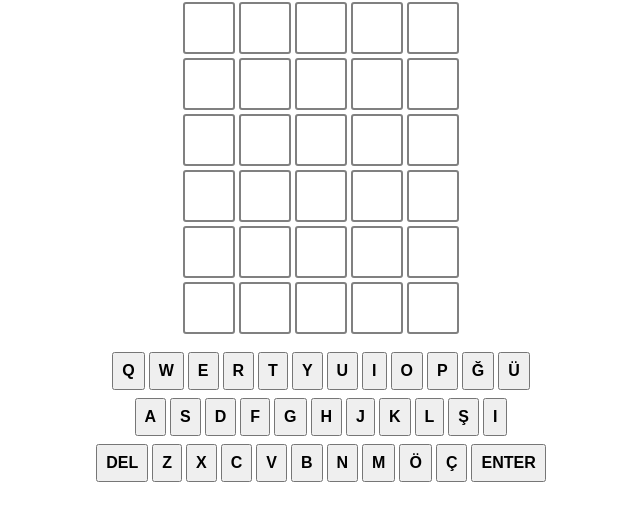
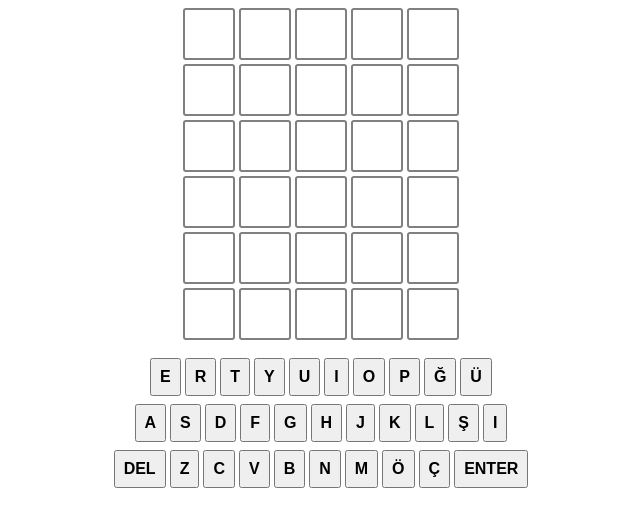
Before and after one commit to umurabali/umurabali.github.io, a plain HTML site: page index.html in a window 1280 px wide. Shown: the part 80-606 px from the top of the page, without its empty margins (319-959 px from the left). Drawn offline with Linux system fonts and the light colour scheme.

Commit message:
fixed keyboard

```diff
--- a/index.html
+++ b/index.html
@@ -14,8 +14,6 @@
 
     <div id="keyboard-cont">
         <div class="first-row">
-            <button class="keyboard-button">q</button>
-            <button class="keyboard-button">w</button>
             <button class="keyboard-button">e</button>
             <button class="keyboard-button">r</button>
             <button class="keyboard-button">t</button>
@@ -43,7 +41,6 @@
         <div class="third-row">
             <button class="keyboard-button">Del</button>
             <button class="keyboard-button">z</button>
-            <button class="keyboard-button">x</button>
             <button class="keyboard-button">c</button>
             <button class="keyboard-button">v</button>
             <button class="keyboard-button">b</button>
--- a/style.css
+++ b/style.css
@@ -1,6 +1,10 @@
 h1 {
     text-align: center;
    }
+
+body {
+    font-family: "Open Sans", sans-serif;
+}
 
 #game-container {
   display: flex;
```
